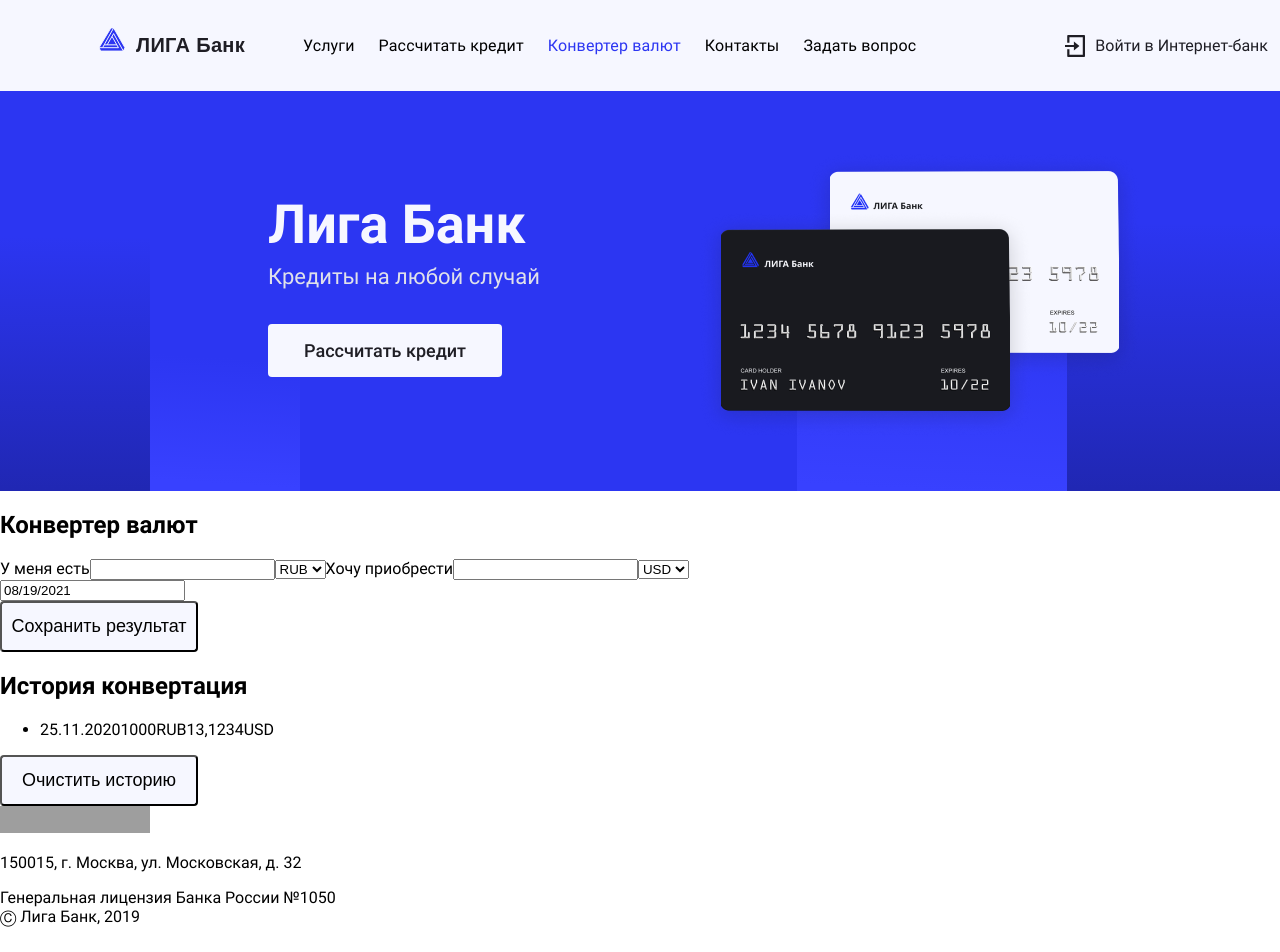
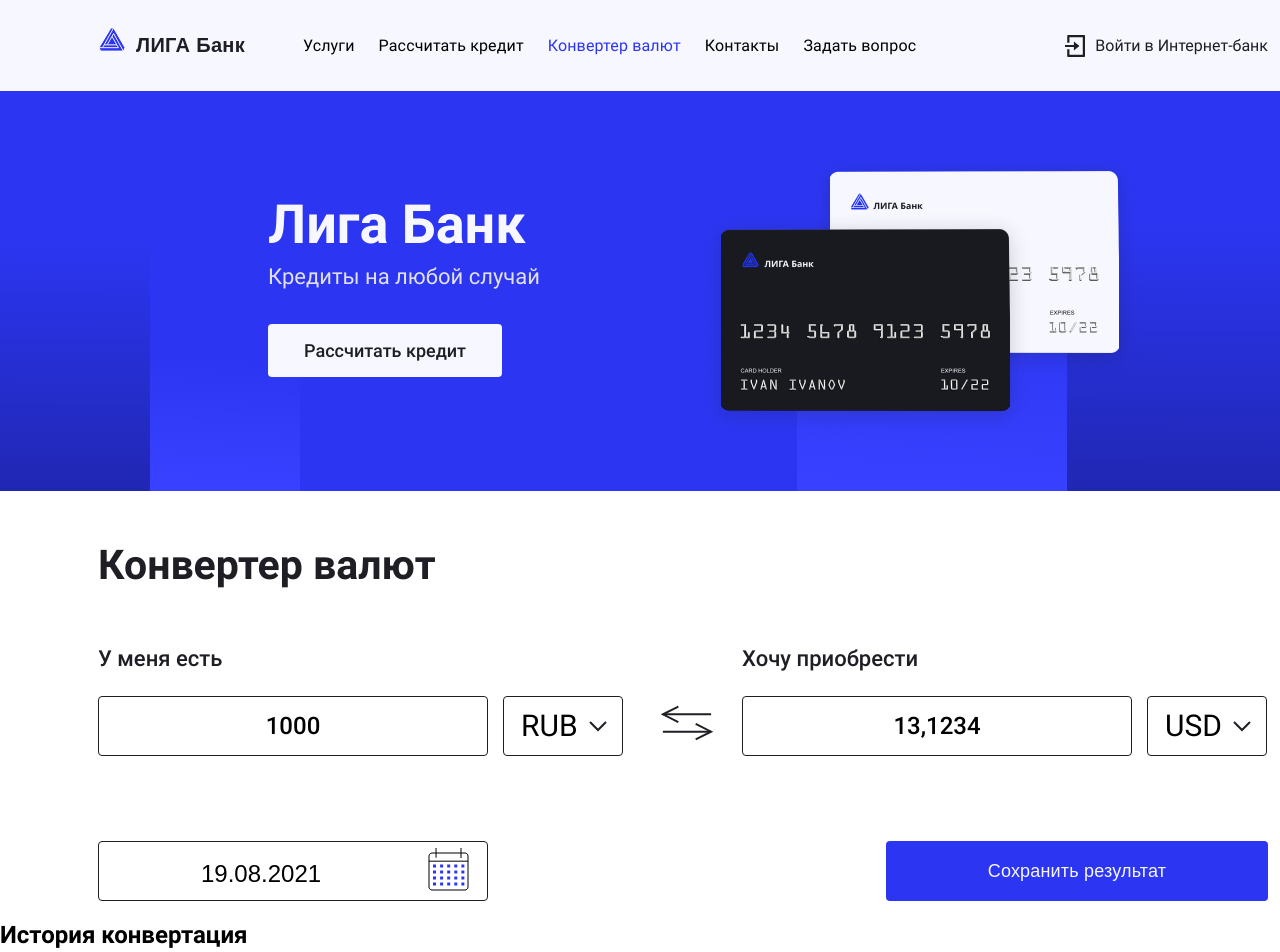
Before and after one commit to kokinz/Kokin_ligabank, a React (Create React App) app in the folder project/: page / in a window 1280 px wide. Shown: the top 952 px of the page. Built offline with nearby package versions, Linux system fonts and the light colour scheme; grey boxes are pictures that could not be loaded.

Commit message:
converter

```diff
--- a/project/src/components/app/app.scss
+++ b/project/src/components/app/app.scss
@@ -2,4 +2,5 @@
 @import '../../sass/global.scss';
 @import '../header/header.scss';
 @import '../promo/promo.scss';
+@import '../converter/converter.scss';
 @import '../datepicker/datepicker.scss';
--- /dev/null
+++ b/project/src/components/converter/converter.jsx
@@ -0,0 +1,64 @@
+import React, {useState} from 'react';
+import DatePicker from 'react-datepicker';
+
+function Converter() {
+  const [startDate, setStartDate] = useState(new Date());
+
+  return(
+    <section className="converter container">
+      <h2 className="converter__header">
+        Конвертер валют
+      </h2>
+
+      <form className="converter__form">
+        <fieldset className="converter__fieldset">
+          <label className="converter__label">
+            У меня есть
+          </label>
+
+          <input className="converter__first-value converter__value" type="number" placeholder="1000" />
+
+          <select className="converter__first-currency converter__currency">
+            <option>RUB</option>
+            <option>USD</option>
+            <option>EUR</option>
+            <option>GBR</option>
+            <option>CNY</option>
+          </select>
+        </fieldset>
+
+        <fieldset className="converter__fieldset">
+          <label className="converter__label">
+            Хочу приобрести
+          </label>
+
+          <input className="converter__second-value converter__value" type="number" placeholder="13,1234" />
+
+          <select className="converter__second-currency converter__currency">
+            <option>RUB</option>
+            <option selected>USD</option>
+            <option>EUR</option>
+            <option>GBR</option>
+            <option>CNY</option>
+          </select>
+        </fieldset>
+
+        <div className="converter__datepicker-wrapper">
+          <DatePicker
+            className={'converter__datepicker'}
+            dateFormat="dd.MM.yyyy"
+            selected={startDate}
+            onChange={(date) => setStartDate(date)}
+            minDate={new Date().setDate(new Date().getDate() - 7)}
+            maxDate={new Date()}
+          />
+        </div>
+
+
+        <button className="converter__button button" type="submit">Сохранить результат</button>
+      </form>
+    </section>
+  );
+}
+
+export default Converter;
--- /dev/null
+++ b/project/src/components/converter/converter.scss
@@ -0,0 +1,121 @@
+.converter__header {
+  margin: 0;
+  padding-top: 42px;
+  font-weight: 700;
+  font-size: 41px;
+  line-height: 65px;
+  color: #1F1E25;
+}
+
+.converter__form {
+  display: flex;
+  flex-wrap: wrap;
+  justify-content: space-between;
+  background: url('../../img/arrows.svg') top 107px left 562px/54px 36px no-repeat;
+}
+
+.converter__fieldset {
+  display: flex;
+  flex-wrap: wrap;
+  margin: 0;
+  padding: 0;
+  margin-top: 46px;
+  width: 526px;
+  min-height: 106px;
+
+  border: none;
+}
+
+.converter__label {
+  width: 390px;
+  font-weight: 500;
+  font-size: 22px;
+  line-height: 30px;
+  color: #1F1E25;
+}
+
+.converter__value {
+  margin-top: 22px;
+  width: 390px;
+  height: 60px;
+
+  font-family: 'Roboto', sans-serif;
+  font-weight: 500;
+  font-size: 24px;
+  line-height: 30px;
+  text-align: center;
+  color: #000000;
+
+  border: 1px solid #1F1E25;
+  box-sizing: border-box;
+  border-radius: 4px;
+
+  &::placeholder {
+    color: #000000;
+  }
+
+  -moz-appearance:textfield;
+
+  &::-webkit-outer-spin-button,
+  &::-webkit-inner-spin-button {
+    -webkit-appearance: none;
+    margin: 0;
+  }
+}
+
+.converter__currency {
+  position: relative;
+  appearance: none;
+  -moz-appearance: none;
+  -webkit-appearance: none;
+  margin-top: 22px;
+  margin-left: 15px;
+  padding-left: 17px;
+  width: 120px;
+  height: 60px;
+
+  font-family: 'Roboto';
+  font-weight: normal;
+  font-size: 30px;
+  line-height: 40px;
+
+  cursor: pointer;
+  border: 1px solid #1F1E25;
+  box-sizing: border-box;
+  border-radius: 4px;
+  background: url('../../img/select.svg') center right 15px no-repeat;
+}
+
+.converter__datepicker-wrapper {
+  margin-top: 63px;
+}
+
+.converter__datepicker {
+  margin-top: 22px;
+  width: 390px;
+  height: 60px;
+  padding-top: 7px;
+  padding-left: 102px;
+
+  font-weight: 500;
+  font-size: 24px;
+  line-height: 30px;
+  color: #000000;
+
+  border: 1px solid #1F1E25;
+  box-sizing: border-box;
+  border-radius: 4px;
+  cursor: pointer;
+
+  background: url('../../img/calendar.svg') top 5px right 18px/41px 44px no-repeat;
+}
+
+.converter__button {
+  margin-top: 85px;
+  width: 382px;
+  height: 60px;
+
+  color: #F6F7FF;
+  letter-spacing: 0.18px;
+  background: #2C36F2;
+}
--- a/project/src/components/main/main.jsx
+++ b/project/src/components/main/main.jsx
@@ -1,58 +1,13 @@
-import React, {useState} from 'react';
+import React from 'react';
 import Promo from '../promo/promo';
-import DatePicker from 'react-datepicker';
+import Converter from '../converter/converter';
 
 function Main() {
-  const [startDate, setStartDate] = useState(new Date());
-
   return(
     <main className="page-main">
       <Promo />
 
-      <section className="converter">
-        <h2 className="converter__header">
-          Конвертер валют
-        </h2>
-
-        <form className="converter__form">
-          <label className="converter__label">
-            У меня есть
-          </label>
-
-          <input className="converter__first-value" />
-
-          <select className="converter__first-currency">
-            <option>RUB</option>
-            <option>USD</option>
-            <option>EUR</option>
-            <option>GBR</option>
-            <option>CNY</option>
-          </select>
-
-          <label className="converter__label">
-            Хочу приобрести
-          </label>
-
-          <input className="converter__second-value" />
-
-          <select className="converter__second-currency">
-            <option>RUB</option>
-            <option selected>USD</option>
-            <option>EUR</option>
-            <option>GBR</option>
-            <option>CNY</option>
-          </select>
-
-          <DatePicker
-            selected={startDate}
-            onChange={(date) => setStartDate(date)}
-            minDate={new Date().setDate(new Date().getDate() - 7)}
-            maxDate={new Date()}
-          />
-
-          <button className="converter__button button" type="submit">Сохранить результат</button>
-        </form>
-      </section>
+      <Converter />
 
       <section className="history">
         <h2 className="history__header">
--- a/project/src/sass/global.scss
+++ b/project/src/sass/global.scss
@@ -52,5 +52,6 @@
   line-height: 21px;
 
   background: #F6F7FF;
+  border: none;
   border-radius: 4px;
 }
```
Also changed, not shown: project/src/img/select.svg (added).
